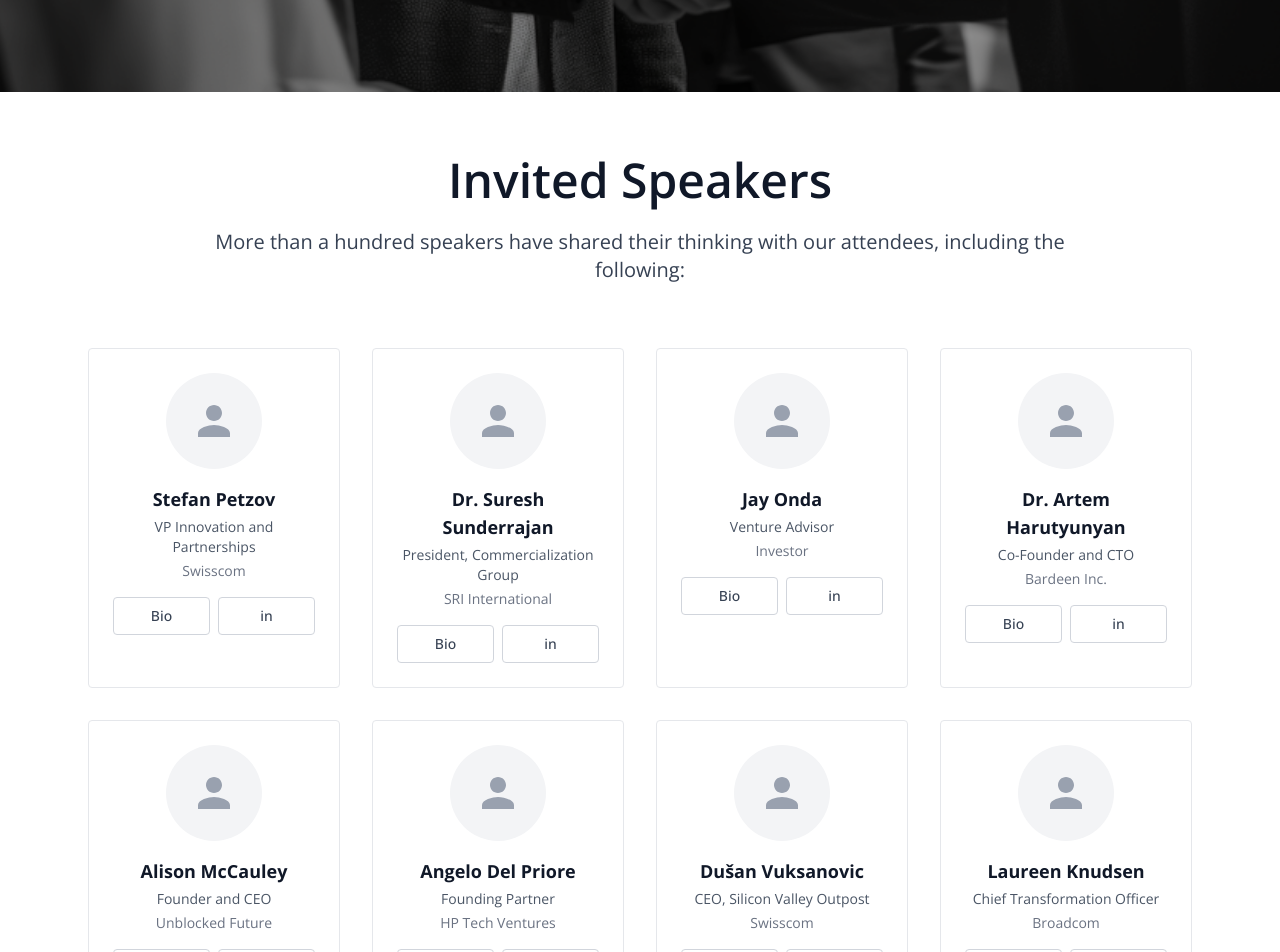
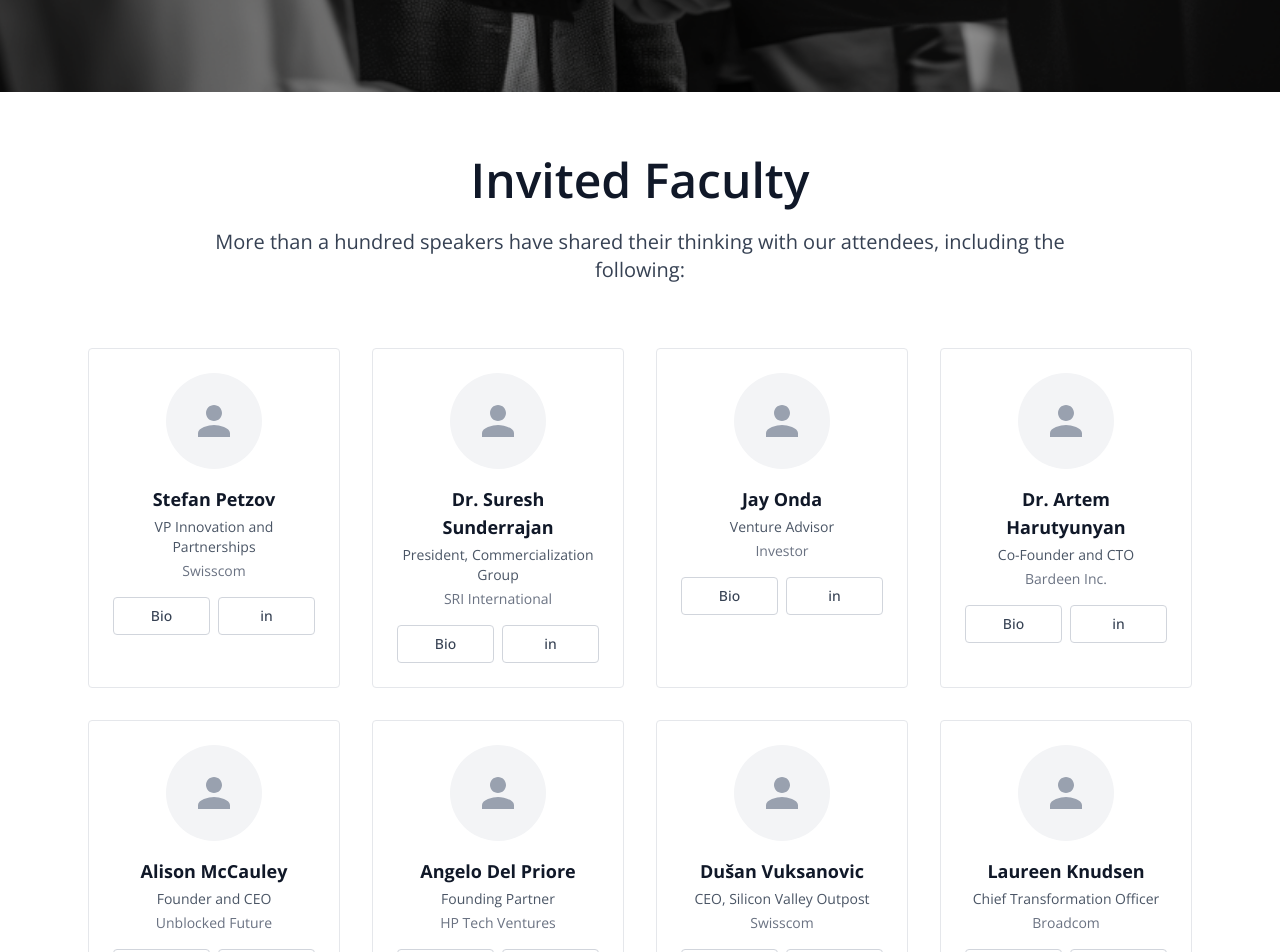
Before and after one commit to heyvj99/piiwebsite, a React (Vite) app: page / in a window 1280 px wide. Shown: the part 5057-6009 px from the top of the page. Built offline with nearby package versions, Linux system fonts and the light colour scheme.

Commit message:
minor fix

```diff
--- a/src/components/InvitedSpeakers.jsx
+++ b/src/components/InvitedSpeakers.jsx
@@ -56,7 +56,7 @@ const InvitedSpeakers = () => {
           className="text-center mb-16"
         >
           <h2 className="text-3xl md:text-5xl font-semibold text-gray-900 mb-6">
-            Invited Speakers
+            Invited Faculty
           </h2>
           <p className="text-xl text-gray-700 max-w-4xl mx-auto">
             More than a hundred speakers have shared their thinking with our
```
